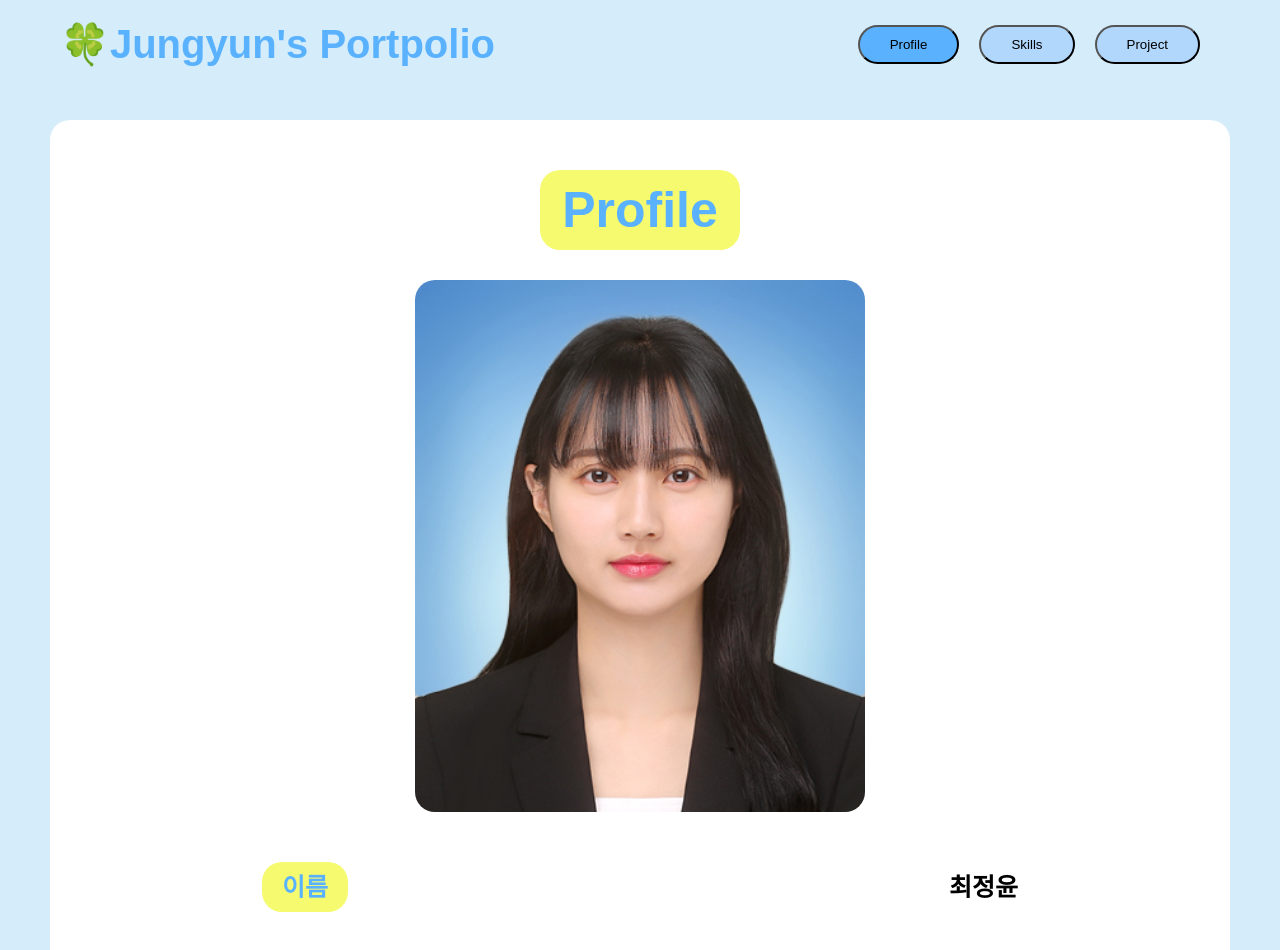
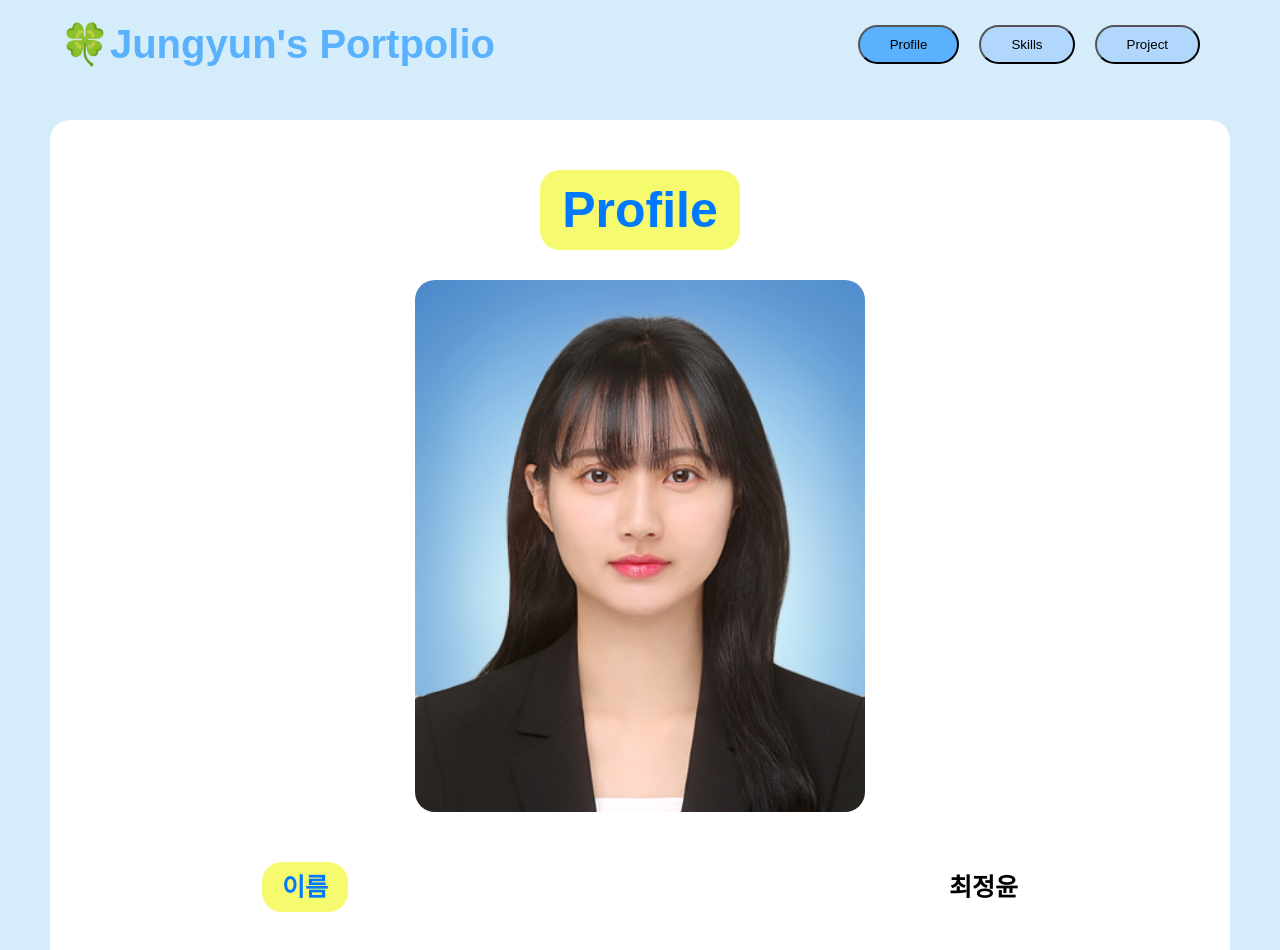
Before and after one commit to yun0727/portpolio, a React (Create React App) app: page / in a window 1280 px wide. Shown: the top 950 px of the page. Built offline with nearby package versions, Linux system fonts and the light colour scheme.

Commit message:
색상 변경

```diff
--- a/src/Routes/Profile.tsx
+++ b/src/Routes/Profile.tsx
@@ -21,7 +21,7 @@ const Box = styled.div`
 `;
 
 const Title = styled.div`
-  color: #5ab2ff;
+  color: #0179fe;
   background-color: #f6fa6f;
   font-size: 50px;
   font-weight: 900;
@@ -52,9 +52,9 @@ const Items = styled.div`
 `;
 
 const Info = styled.div`
-  color: #5ab2ff;
+  color: #0179fe;
   font-size: 25px;
-  font-weight: 600;
+  font-weight: 800;
   background-color: #f6fa6f;
   /* margin-right: 40px; */
   padding: 10px 20px;
```
